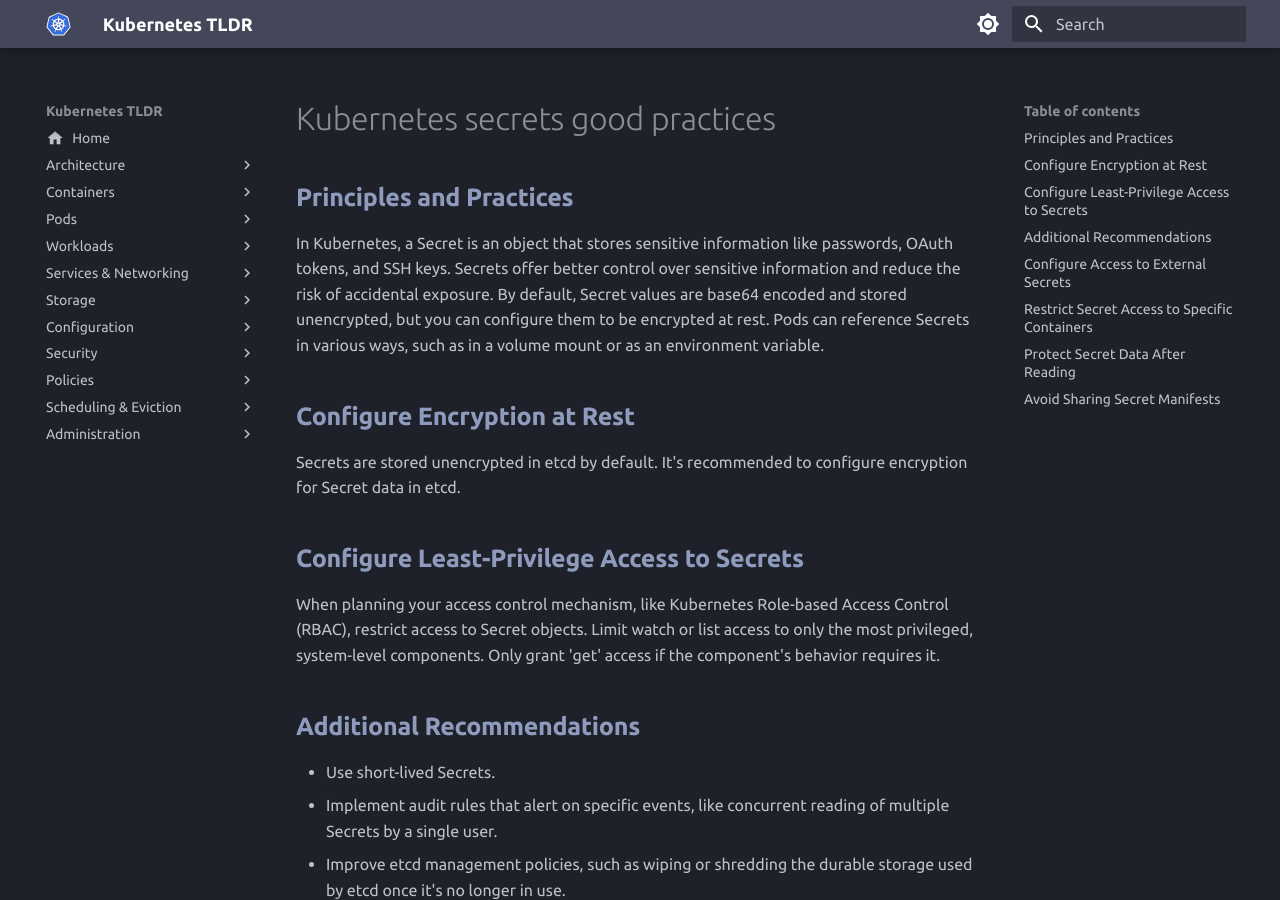
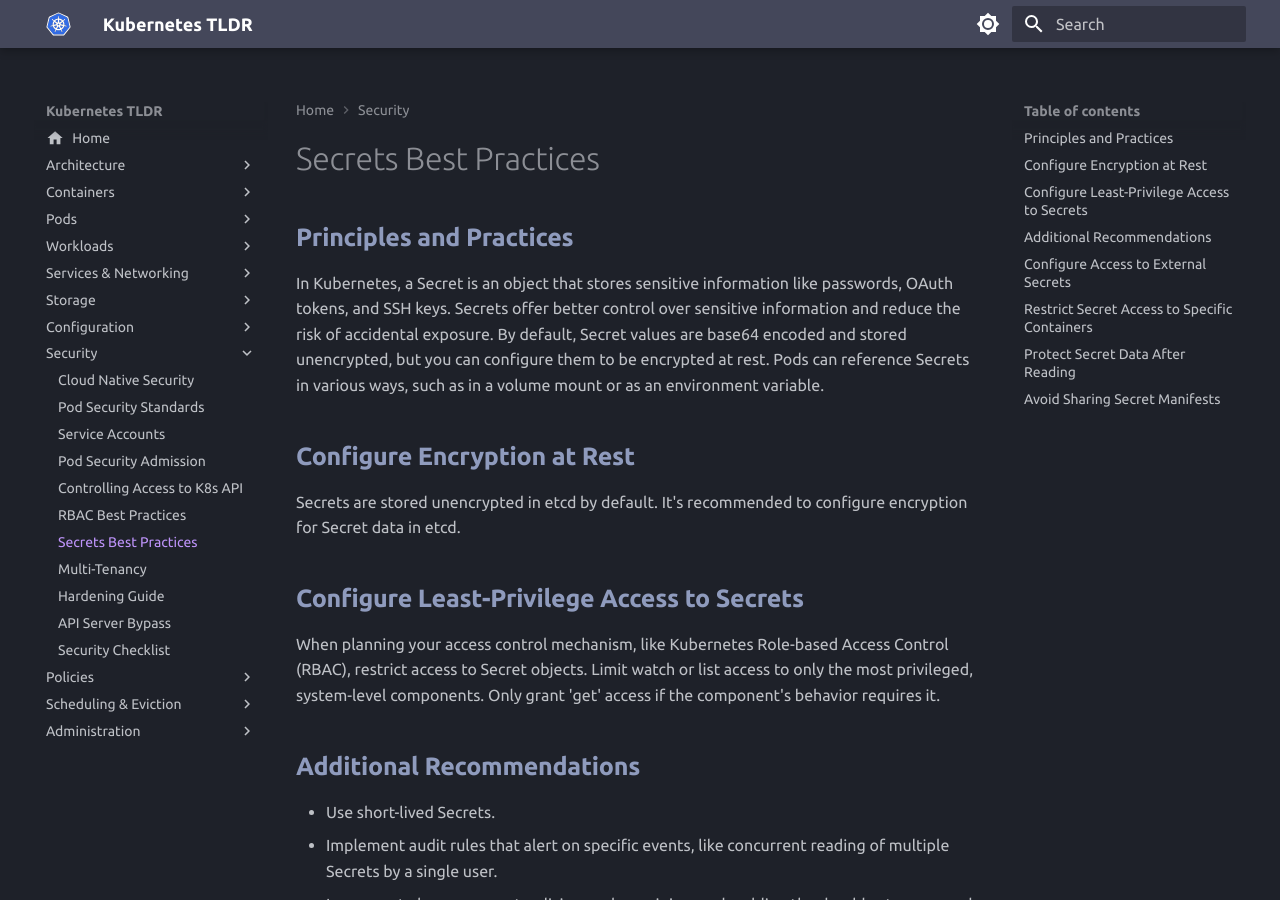
Before and after one commit to Braundo/kubernetes-guide, an MkDocs documentation site: the page built from docs/security/kubernetes-secrets-best-practices.md, in a window 1280 px wide and 900 px high. Built offline with MkDocs 1.6.1 and Material for MkDocs 9.7.7, drawn with Linux system fonts in a browser that asks for light colours; some of the changed lines change nothing that is shown; some of the changed text lies outside the part shown.

Commit message:
fixed broken file references

```diff
--- a/mkdocs.yml
+++ b/mkdocs.yml
@@ -15,7 +15,6 @@
     - Overview: containers/overview.md
     - Images: containers/images.md
     - Environment: containers/container-environment.md
-    - Container Runtime: containers/container-runtime.md
     - Runtime Class: containers/runtime-class.md
     - Lifecycle Hooks: containers/container-lifecycle-hooks.md
   - Pods:
@@ -31,7 +30,7 @@
     - Resources: workloads/resources.md
     - Deployments: workloads/deployments.md
     - ReplicaSets: workloads/replicaset.md
-    - DaemonSets: workloads/daemonset.md
+    - DaemonSets: workloads/daemonsets.md
     - Workloads: workloads/jobs.md
     - ReplicationController: workloads/replicationcontroller.md
   - Services & Networking:
@@ -68,12 +67,12 @@
     - Pod Security Standards: security/pod-security-standards.md
     - Service Accounts: security/service-accounts.md
     - Pod Security Admission: security/pod-security-admission.md
-    - Controlling Access to K8s API: security/controlling-access-to-k8s-api.md
+    - Controlling Access to K8s API: security/controlling-access-to-kubernetes-api.md
     - RBAC Best Practices: security/rbac-best-practices.md
     - Secrets Best Practices: security/kubernetes-secrets-best-practices.md
     - Multi-Tenancy: security/multi-tenancy.md
     - Hardening Guide: security/hardening-guide-auth.md
-    - API Server Bypass: security/kubernetes-api-server-bypass.md
+    - API Server Bypass: security/kubernetes-api-server-bypass-risks.md
     - Security Checklist: security/security-checklist.md
   - Policies:
     - Overview: policies/policies-overview.md
@@ -92,7 +91,7 @@
     - Dynamic Resource Allocation: scheduling-and-eviction/dynamic-resource-allocation.md
     - Scheduler Performance Tuning: scheduling-and-eviction/scheduler-performance-tuning.md
     - Resource Bin Packing: scheduling-and-eviction/resource-bin-packing.md
-    - Pod Priority and Preemption: scheduling-and-eviction/pod-priority-preemption.md
+    - Pod Priority and Preemption: scheduling-and-eviction/pod-priority-and-preemption.md
     - Node Pressure Eviction: scheduling-and-eviction/node-pressure-eviction.md
     - API Initiated Eviction: scheduling-and-eviction/api-initiated-eviction.md
   - Administration:
```
Also changed, not shown: docs/administration/api-priority-and-fairness.md (renamed from docs/administration/api-priority-fairness.md), docs/administration/metrics-for-kubernetes-components.md (renamed from docs/administration/metrics-for-k8s-system-components.md), docs/administration/traces-for-kubernetes-components.md (renamed from docs/administration/traces-for-k8s-system-components.md), docs/security/hardening-guide-auth.md (renamed from docs/security/hardening-guide-auth-mechanisms.md), docs/security/kubernetes-secrets-best-practices.md (renamed from docs/security/kubernetes-secrets-good-practices.md), docs/security/rbac-best-practices.md (renamed from docs/security/rbac-good-practices.md), docs/services-and-networking/topology-aware-routing.md (renamed from docs/services-and-networking/topolgy-aware-routing.md).
